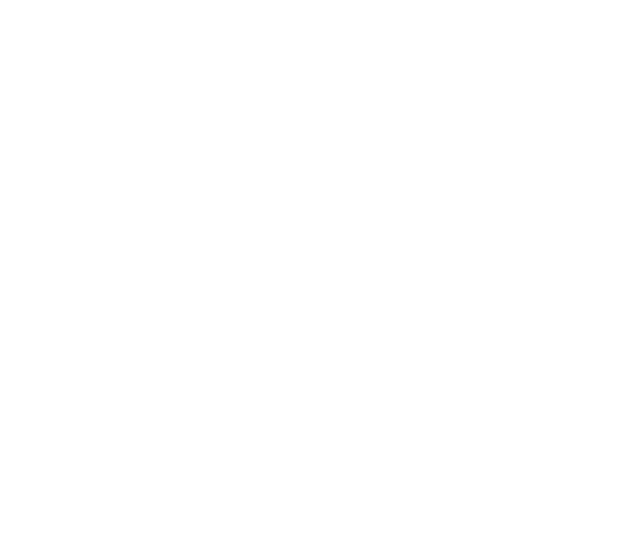
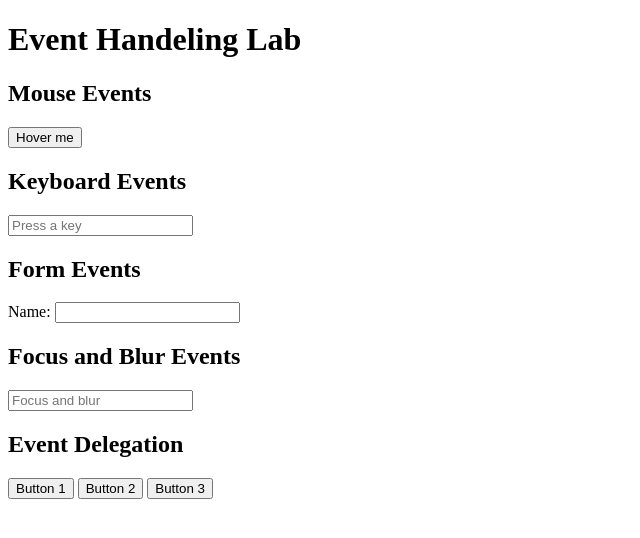
Before and after one commit to KerlanHumber/lab-7, a plain HTML site: page index.html in a window 1280 px wide. Shown: the whole page, without its empty margins (0-640 px from the left). Drawn offline with Linux system fonts and the light colour scheme.

Commit message:
Created and implemented the html structure

```diff
--- a/index.html
+++ b/index.html
@@ -5,9 +5,39 @@
     <meta name="viewport" content="width=device-width, initial-scale=1.0">
     <title>Lab 7</title>
     <link rel="stylesheet" href="style.css">
-    <script defer src="script.js"></script>
+
 </head>
 <body>
+    <h1>Event Handeling Lab</h1>
+
+    <h2>Mouse Events</h2>
+    <button id="mouseButton">Hover me</button>
+    <p id="mouseMessage"></p>
+
+    <h2>Keyboard Events</h2>
+    <input type="text" id="keyInput" placeholder="Press a key">
+    <p id="keyMessage"></p>
+
+    <h2>Form Events</h2>
+    <form id="myForm">
+        <label for="name">Name:</label>
+        <input type="text" id="name" name="name">
+    </form>
+    <p id="formMessage"></p>
+
+    <h2>Focus and Blur Events</h2>
+    <input type="text" id="focusInput" placeholder="Focus and blur">
+    <p id="focusMessage"></p>
+
+    <h2>Event Delegation</h2>
+    <div id="eventContainer">
+        <button>Button 1</button>
+        <button>Button 2</button>
+        <button>Button 3</button>
+    </div>
+    <p id="delegationMessage"></p>
+
+    <script defer src="script.js"></script>
 
 </body>
 </html>
```
